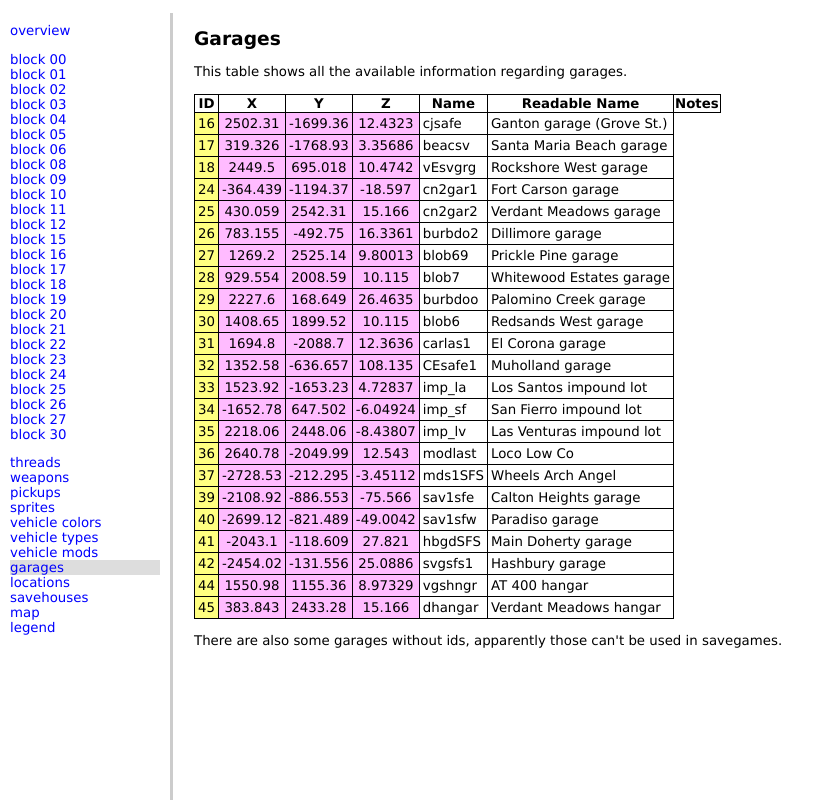
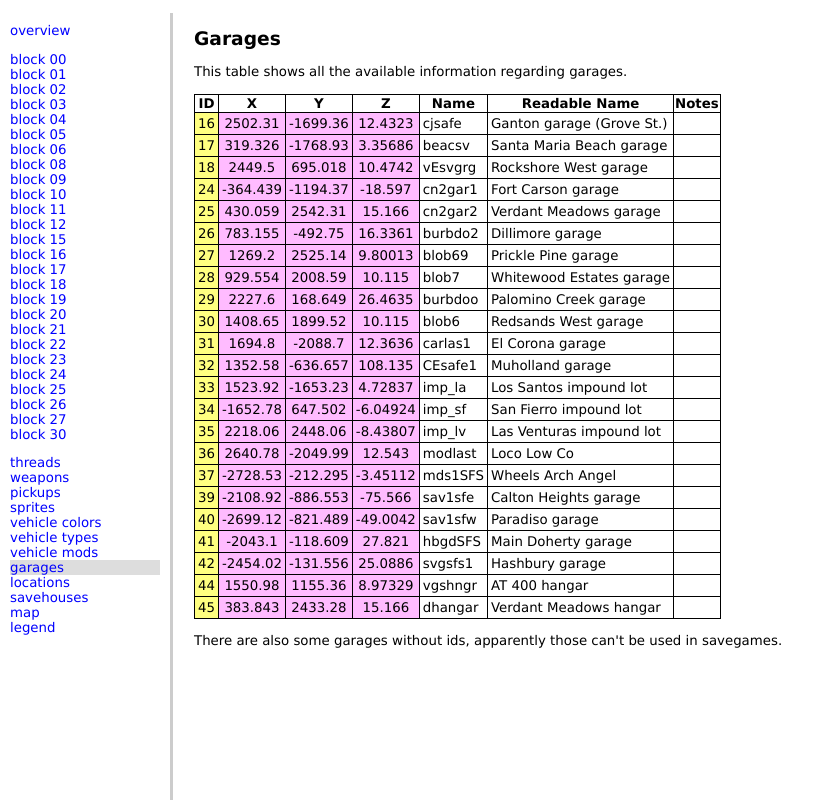
Before and after one commit to gtasa-savegame-editor/docs, a React (Create React App) app: page /#/garages in a window 1280 px wide. Shown: the whole page, without its empty margins (0-831 px from the left). Built offline with nearby package versions, Linux system fonts and the light colour scheme.

Commit message:
fix garage table layout

```diff
--- a/src/components/content/garages.js
+++ b/src/components/content/garages.js
@@ -27,6 +27,7 @@ class Garages extends Component {
                 <td className={'float'}>12.4323</td>
                 <td>cjsafe</td>
                 <td>Ganton garage (Grove St.)</td>
+                <td></td>
               </tr>
               <tr>
                 <td className={'int'}>17</td>
@@ -35,6 +36,7 @@ class Garages extends Component {
                 <td className={'float'}>3.35686</td>
                 <td>beacsv</td>
                 <td>Santa Maria Beach garage</td>
+                <td></td>
               </tr>
               <tr>
                 <td className={'int'}>18</td>
@@ -43,6 +45,7 @@ class Garages extends Component {
                 <td className={'float'}>10.4742</td>
                 <td>vEsvgrg</td>
                 <td>Rockshore West garage</td>
+                <td></td>
               </tr>
               <tr>
                 <td className={'int'}>24</td>
@@ -51,6 +54,7 @@ class Garages extends Component {
                 <td className={'float'}>-18.597</td>
                 <td>cn2gar1</td>
                 <td>Fort Carson garage</td>
+                <td></td>
               </tr>
               <tr>
                 <td className={'int'}>25</td>
@@ -59,6 +63,7 @@ class Garages extends Component {
                 <td className={'float'}>15.166</td>
                 <td>cn2gar2</td>
                 <td>Verdant Meadows garage</td>
+                <td></td>
               </tr>
               <tr>
                 <td className={'int'}>26</td>
@@ -67,6 +72,7 @@ class Garages extends Component {
                 <td className={'float'}>16.3361</td>
                 <td>burbdo2</td>
                 <td>Dillimore garage</td>
+                <td></td>
               </tr>
               <tr>
                 <td className={'int'}>27</td>
@@ -75,6 +81,7 @@ class Garages extends Component {
                 <td className={'float'}>9.80013</td>
                 <td>blob69</td>
                 <td>Prickle Pine garage</td>
+                <td></td>
               </tr>
               <tr>
                 <td className={'int'}>28</td>
@@ -83,6 +90,7 @@ class Garages extends Component {
                 <td className={'float'}>10.115</td>
                 <td>blob7</td>
                 <td>Whitewood Estates garage</td>
+                <td></td>
               </tr>
               <tr>
                 <td className={'int'}>29</td>
@@ -91,6 +99,7 @@ class Garages extends Component {
                 <td className={'float'}>26.4635</td>
                 <td>burbdoo</td>
                 <td>Palomino Creek garage</td>
+                <td></td>
               </tr>
               <tr>
                 <td className={'int'}>30</td>
@@ -99,6 +108,7 @@ class Garages extends Component {
                 <td className={'float'}>10.115</td>
                 <td>blob6</td>
                 <td>Redsands West garage</td>
+                <td></td>
               </tr>
               <tr>
                 <td className={'int'}>31</td>
@@ -107,6 +117,7 @@ class Garages extends Component {
                 <td className={'float'}>12.3636</td>
                 <td>carlas1</td>
                 <td>El Corona garage</td>
+                <td></td>
               </tr>
               <tr>
                 <td className={'int'}>32</td>
@@ -115,6 +126,7 @@ class Garages extends Component {
                 <td className={'float'}>108.135</td>
                 <td>CEsafe1</td>
                 <td>Muholland garage</td>
+                <td></td>
               </tr>
               <tr>
                 <td className={'int'}>33</td>
@@ -123,6 +135,7 @@ class Garages extends Component {
                 <td className={'float'}>4.72837</td>
                 <td>imp_la</td>
                 <td>Los Santos impound lot</td>
+                <td></td>
               </tr>
               <tr>
                 <td className={'int'}>34</td>
@@ -131,6 +144,7 @@ class Garages extends Component {
                 <td className={'float'}>-6.04924</td>
                 <td>imp_sf</td>
                 <td>San Fierro impound lot</td>
+                <td></td>
               </tr>
               <tr>
                 <td className={'int'}>35</td>
@@ -139,6 +153,7 @@ class Garages extends Component {
                 <td className={'float'}>-8.43807</td>
                 <td>imp_lv</td>
                 <td>Las Venturas impound lot</td>
+                <td></td>
               </tr>
               <tr>
                 <td className={'int'}>36</td>
@@ -147,6 +162,7 @@ class Garages extends Component {
                 <td className={'float'}>12.543</td>
                 <td>modlast</td>
                 <td>Loco Low Co</td>
+                <td></td>
               </tr>
               <tr>
                 <td className={'int'}>37</td>
@@ -155,6 +171,7 @@ class Garages extends Component {
                 <td className={'float'}>-3.45112</td>
                 <td>mds1SFS</td>
                 <td>Wheels Arch Angel</td>
+                <td></td>
               </tr>
               <tr>
                 <td className={'int'}>39</td>
@@ -163,6 +180,7 @@ class Garages extends Component {
                 <td className={'float'}>-75.566</td>
                 <td>sav1sfe</td>
                 <td>Calton Heights garage</td>
+                <td></td>
               </tr>
               <tr>
                 <td className={'int'}>40</td>
@@ -171,6 +189,7 @@ class Garages extends Component {
                 <td className={'float'}>-49.0042</td>
                 <td>sav1sfw</td>
                 <td>Paradiso garage</td>
+                <td></td>
               </tr>
               <tr>
                 <td className={'int'}>41</td>
@@ -179,6 +198,7 @@ class Garages extends Component {
                 <td className={'float'}>27.821</td>
                 <td>hbgdSFS</td>
                 <td>Main Doherty garage</td>
+                <td></td>
               </tr>
               <tr>
                 <td className={'int'}>42</td>
@@ -187,6 +207,7 @@ class Garages extends Component {
                 <td className={'float'}>25.0886</td>
                 <td>svgsfs1</td>
                 <td>Hashbury garage</td>
+                <td></td>
               </tr>
               <tr>
                 <td className={'int'}>44</td>
@@ -195,6 +216,7 @@ class Garages extends Component {
                 <td className={'float'}>8.97329</td>
                 <td>vgshngr</td>
                 <td>AT 400 hangar</td>
+                <td></td>
               </tr>
               <tr>
                 <td className={'int'}>45</td>
@@ -203,6 +225,7 @@ class Garages extends Component {
                 <td className={'float'}>15.166</td>
                 <td>dhangar</td>
                 <td>Verdant Meadows hangar</td>
+                <td></td>
               </tr>
             </tbody>
           </table>
```
